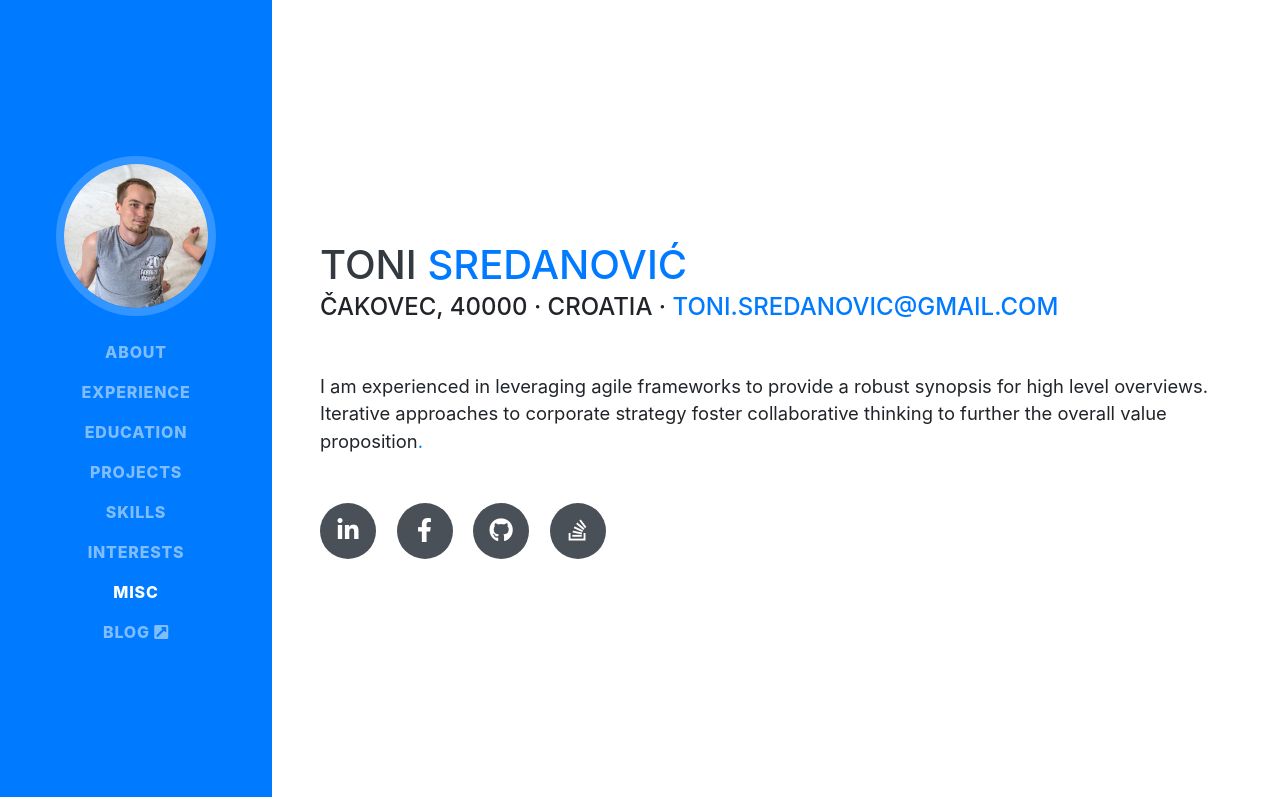
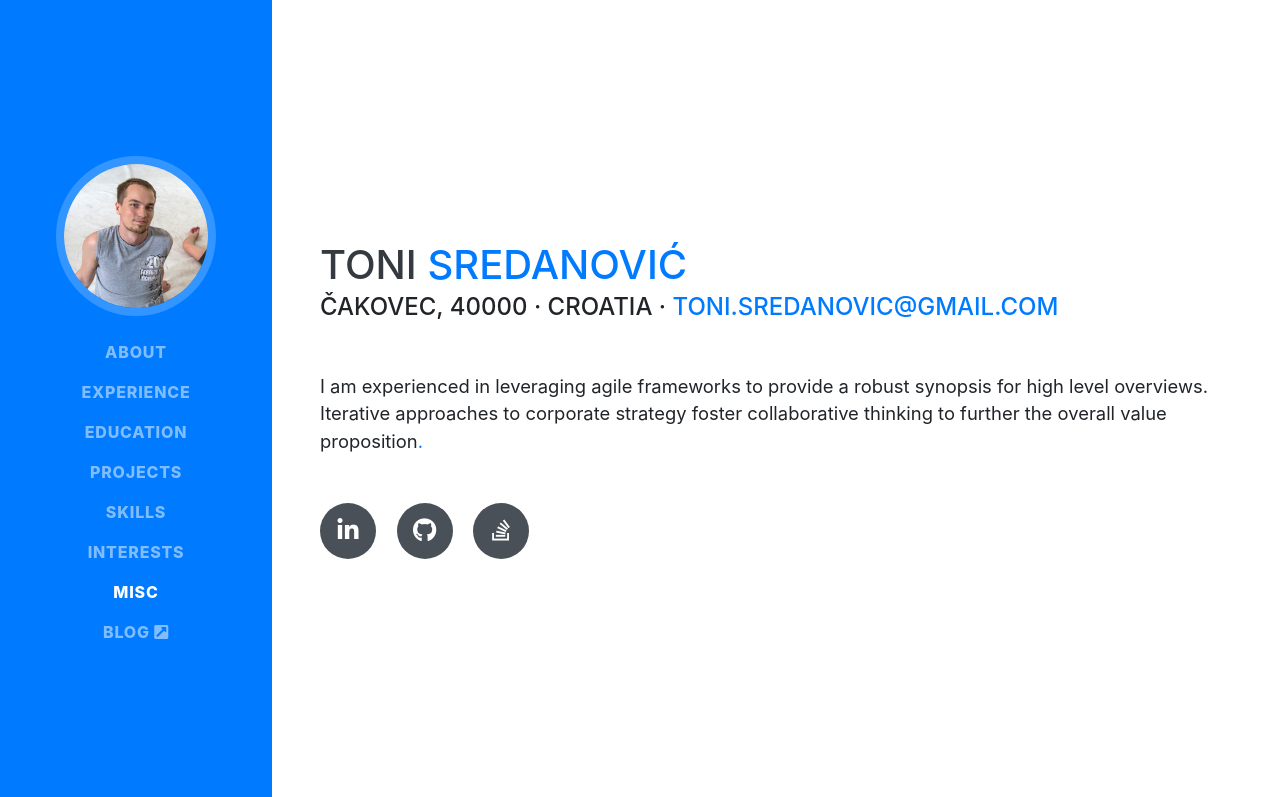
Before and after one commit to tsredanovic/tsredanovic.github.io, a website with bundled scripts: page index.html in a window 1280 px wide. Shown: the top 797 px of the page. Built offline with nearby package versions, Linux system fonts and the light colour scheme; no server answers; a web font is replaced by a local one.

Commit message:
remove fb

```diff
--- a/index.html
+++ b/index.html
@@ -92,9 +92,6 @@
         <div class="social-icons">
           <a href="https://www.linkedin.com/in/tsredanovic/" target="_blank">
             <i class="fab fa-linkedin-in"></i>
-          </a>
-          <a href="https://www.facebook.com/toni.sredanovic" target="_blank">
-            <i class="fab fa-facebook-f"></i>
           </a>
           <a href="https://github.com/tsredanovic" target="_blank">
             <i class="fab fa-github"></i>
```
